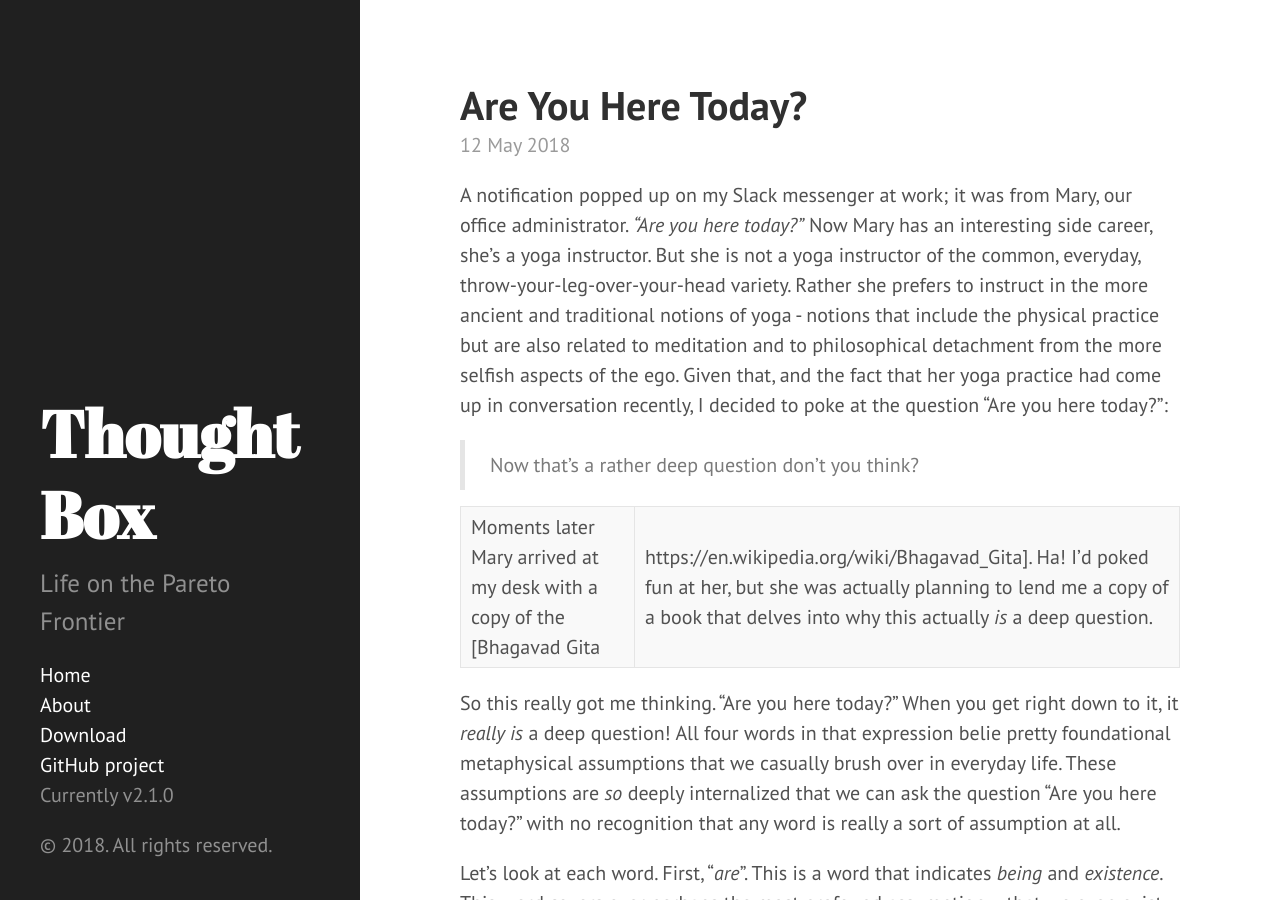
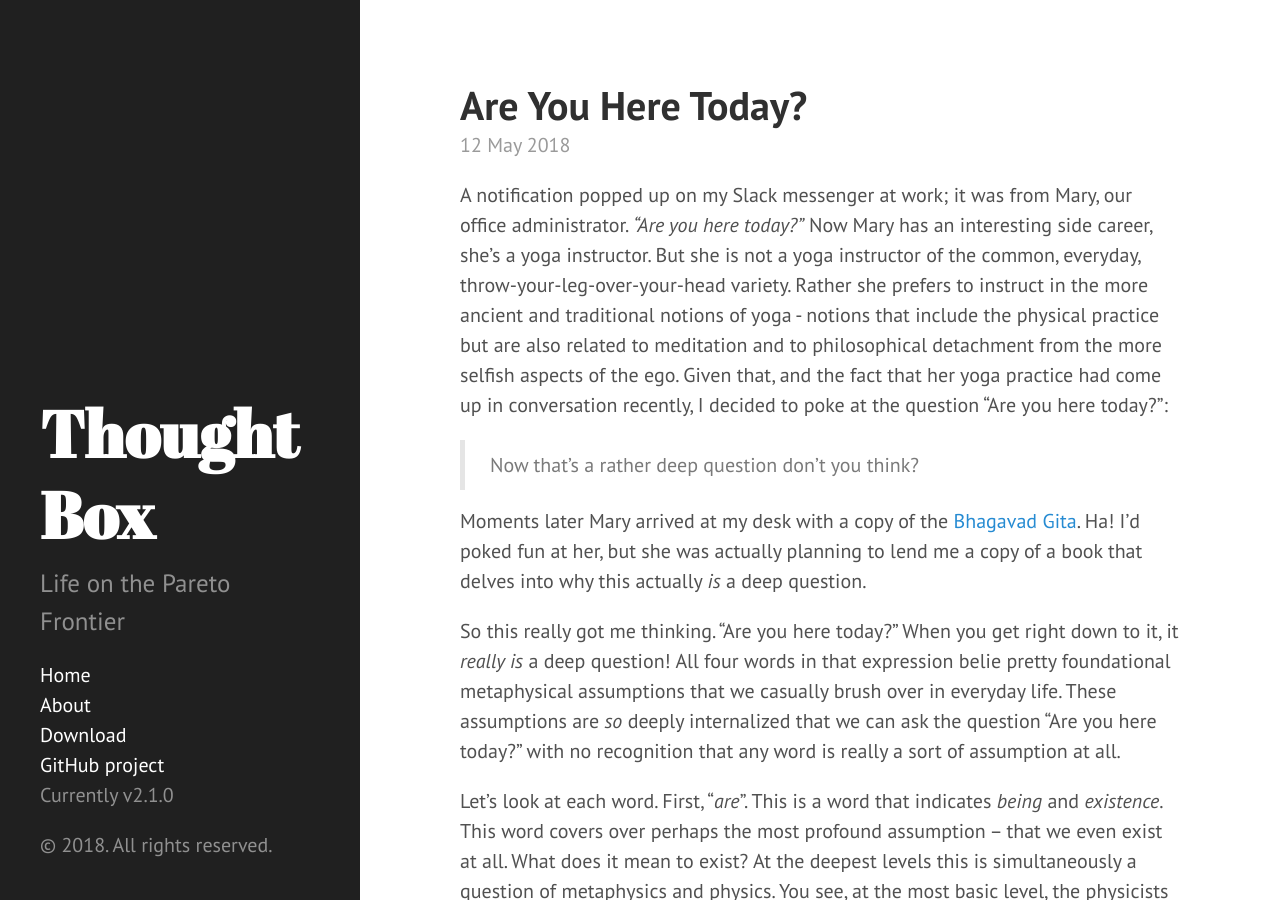
Before and after one commit to JnBrymn/JnBrymn.github.io, a Jekyll site: the page built from _posts/2018-05-12-are-you-here-today.md, in a window 1280 px wide and 900 px high. Built offline with Jekyll 4.4.1, drawn with Linux system fonts in a browser that asks for light colours; comment, search, counter and statistics services are not loaded.

Commit message:
fixed link

```diff
--- a/_posts/2018-05-12-are-you-here-today.md
+++ b/_posts/2018-05-12-are-you-here-today.md
@@ -7,7 +7,7 @@ A notification popped up on my Slack messenger at work; it was from Mary, our of
 
 > Now that's a rather deep question don't you think?
 
-Moments later Mary arrived at my desk with a copy of the [Bhagavad Gita|https://en.wikipedia.org/wiki/Bhagavad_Gita]. Ha! I'd poked fun at her, but she was actually planning to lend me a copy of a book that delves into why this actually _is_ a deep question.
+Moments later Mary arrived at my desk with a copy of the [Bhagavad Gita](https://en.wikipedia.org/wiki/Bhagavad_Gita). Ha! I'd poked fun at her, but she was actually planning to lend me a copy of a book that delves into why this actually _is_ a deep question.
 
 So this really got me thinking. "Are you here today?" When you get right down to it, it _really is_ a deep question! All four words in that expression belie pretty foundational metaphysical assumptions that we casually brush over in everyday life. These assumptions are _so_ deeply internalized that we can ask the question "Are you here today?" with no recognition that any word is really a sort of assumption at all.
 
```
